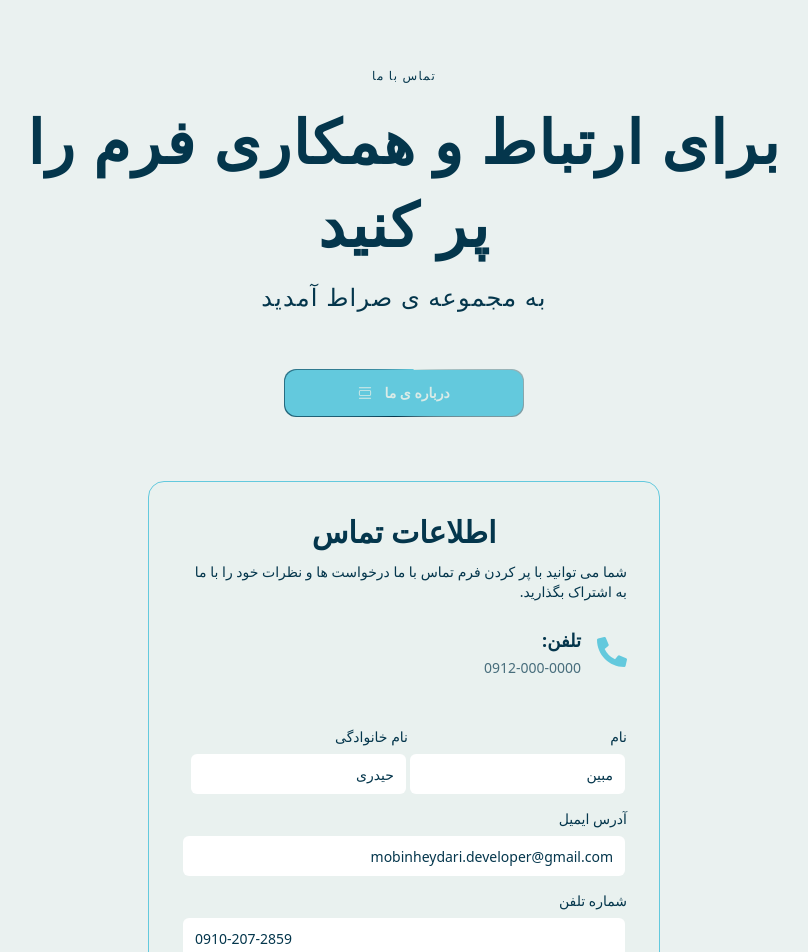
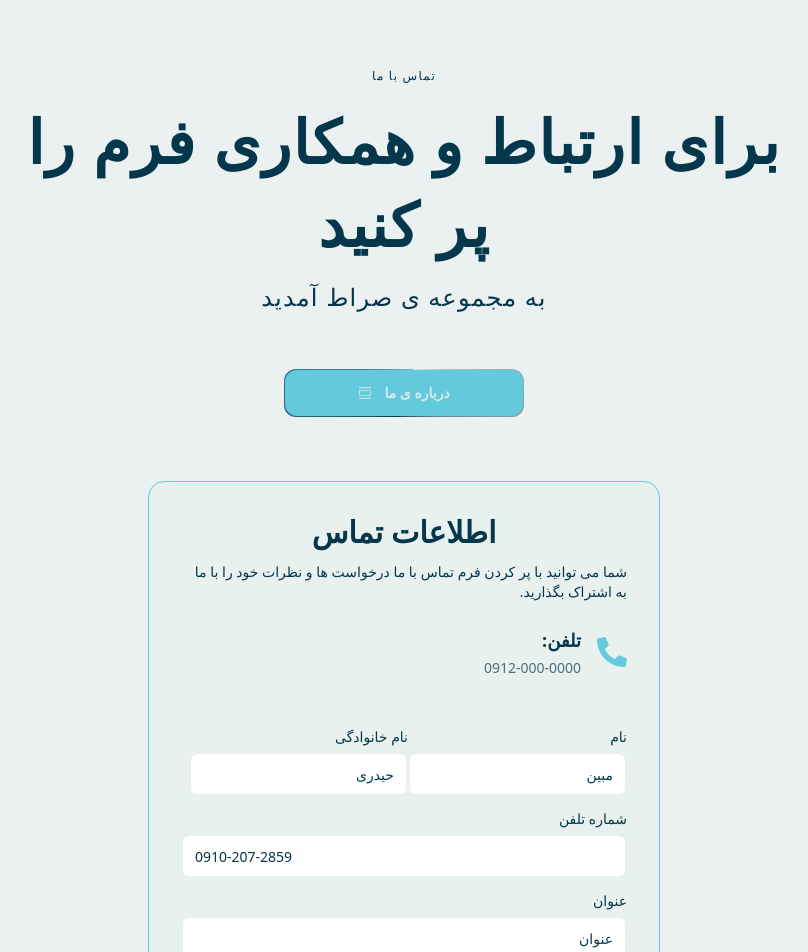
Before and after one commit to Mobin-Heydari/Sarat, a Next.js app in the folder frontend/: page /contact-us in a window 1280 px wide. Shown: the top 952 px of the page, without its empty margins (236-1044 px from the left). Built offline with nearby package versions, Linux system fonts and the light colour scheme.

Commit message:
The email field is removed from the main ContactForm.

```diff
--- a/frontend/src/components/ContactForm.tsx
+++ b/frontend/src/components/ContactForm.tsx
@@ -51,16 +51,16 @@ export function ContactForm() {
     // Client-side validation for required fields
     let errors: { [key: string]: string } = {};
     if (!form.f_name.value.trim()) {
-      errors.f_name = "First name is required.";
+      errors.f_name = "نام لازم است.";
     }
     if (!form.l_name.value.trim()) {
-      errors.l_name = "Last name is required.";
+      errors.l_name = "نام خانوادگی لازم است.";
     }
-    if (!form.email.value.trim()) {
-      errors.email = "Email is required.";
+    if (!form.phone.value.trim()) {
+      errors.phone = "شماره لازم است.";
     }
     if (!form.title.value.trim()) {
-      errors.title = "Title is required.";
+      errors.title = "عنوان لازم است.";
     }
 
     if (Object.keys(errors).length > 0) {
@@ -73,7 +73,6 @@ export function ContactForm() {
     // Append fields to FormData
     formData.append("f_name", form.f_name.value);
     formData.append("l_name", form.l_name.value);
-    formData.append("email", form.email.value);
     formData.append("phone", form.phone.value);
     formData.append("title", form.title.value);
     formData.append("content", form.content.value);
@@ -161,14 +160,6 @@ export function ContactForm() {
             )}
           </LabelInputContainer>
         </div>
-        {/* Email */}
-        <LabelInputContainer className="mb-4">
-          <Label htmlFor="email">آدرس ایمیل</Label>
-          <Input id="email" name="email" placeholder="mobinheydari.developer@gmail.com" type="email" />
-          {fieldErrors.email && (
-            <p className="text-red-500 text-xs mt-1">{fieldErrors.email}</p>
-          )}
-        </LabelInputContainer>
         {/* Phone */}
         <LabelInputContainer className="mb-4">
           <Label htmlFor="phone">شماره تلفن</Label>
--- a/frontend/src/components/ui/Input.tsx
+++ b/frontend/src/components/ui/Input.tsx
@@ -22,7 +22,6 @@ const Input = React.forwardRef<HTMLInputElement, InputProps>(
       mouseX.set(clientX - left);
       mouseY.set(clientY - top);
     }
-    console.log(type)
     return (
       <motion.div
         style={{
```
